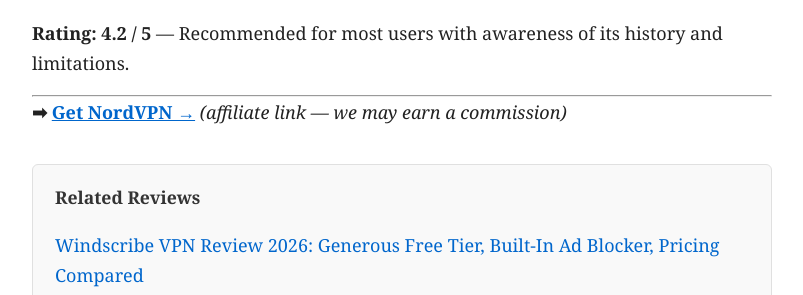
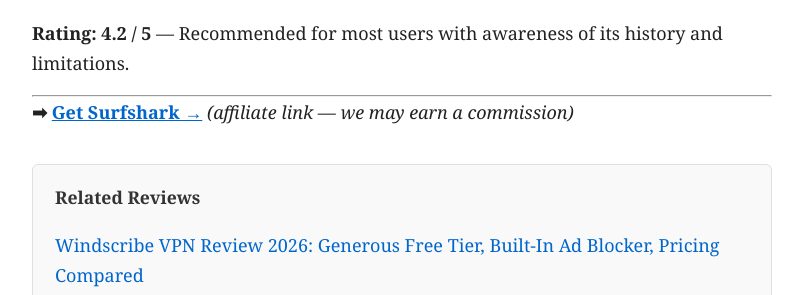
Before and after one commit to fitzpatrick224411-ctrl/newpickstoday, a Jekyll site: the page built from _posts/2026-05-03-nordvpn-review-2026-is-it-worth-the-price.md, in a window 1280 px wide and 900 px high, scrolled down 5236 px. Shown: the part 160-455 px from the top of the window, without its empty margins (238-1041 px from the left). Built offline with Jekyll 4.4.1, drawn with Linux system fonts in a browser that asks for light colours.

Commit message:
fix: redirect NordVPN CTAs to Surfshark (application denied)

```diff
--- a/_posts/2026-05-03-nordvpn-review-2026-is-it-worth-the-price.md
+++ b/_posts/2026-05-03-nordvpn-review-2026-is-it-worth-the-price.md
@@ -105,4 +105,4 @@
 
 ---
 
-> **➡ [Get NordVPN →](https://nordvpn.com/)** *(affiliate link — we may earn a commission)*
+> **➡ [Get Surfshark →](https://surfshark.com/deal)** *(affiliate link — we may earn a commission)*
```
